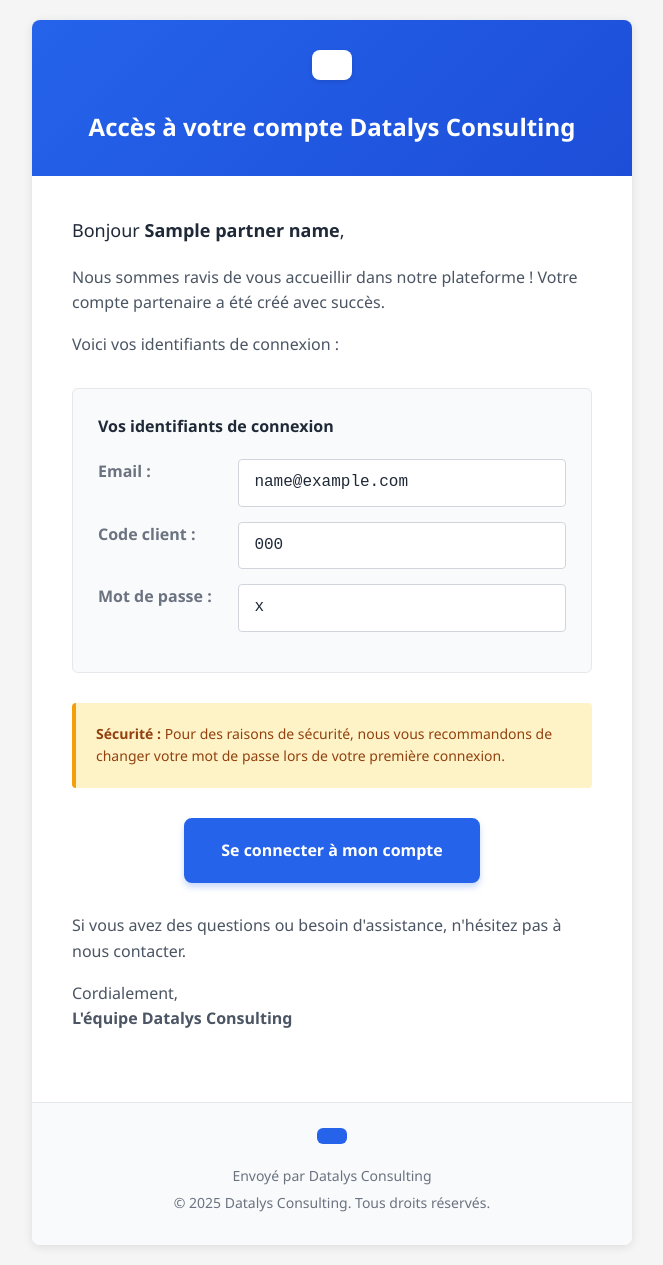
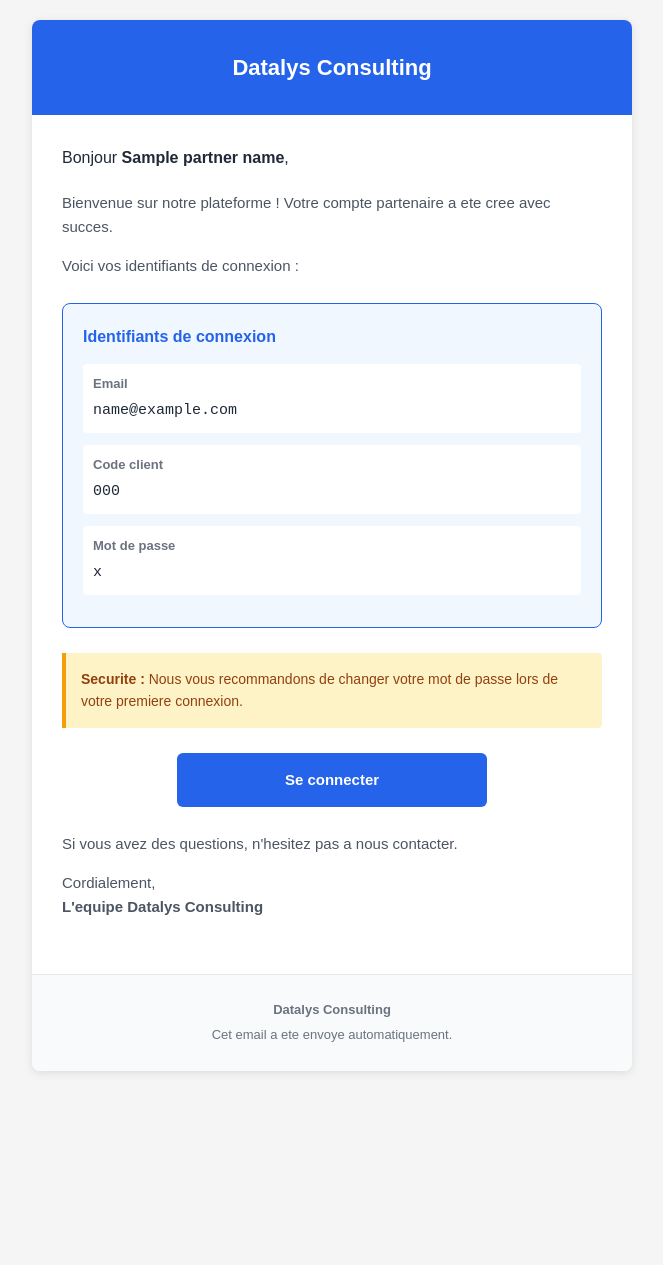
Before and after one commit to Pedini95/Datalys_consulting_backend, a Flask app: template src/templates/email_partner_credentials.html in a window 1280 px wide. Shown: the whole page, without its empty margins (308-971 px from the left). After the commit the page ends 1073 px from the top, so only its background shows below. Run offline with Flask 3, Linux system fonts and the light colour scheme; the template is opened without the code that fills it: most values are stand-ins (such as "Sample title", 1, 10 or a date in 2020); parts of the project's set-up code (start-up, migrations or seed data) failed here and were passed over.

Commit message:
Fix: simplifier le template email credentials partenaire (supprimer logos)
Co-Authored-By: Claude Opus 4.5 <noreply@anthropic.com>

```diff
--- a/src/templates/email_partner_credentials.html
+++ b/src/templates/email_partner_credentials.html
@@ -3,10 +3,10 @@
 <head>
     <meta charset="UTF-8">
     <meta name="viewport" content="width=device-width, initial-scale=1.0">
-    <title>Accès à votre compte Datalys Consulting</title>
+    <title>Vos identifiants de connexion - Datalys Consulting</title>
     <style>
         body {
-            font-family: 'Segoe UI', Tahoma, Geneva, Verdana, sans-serif;
+            font-family: Arial, Helvetica, sans-serif;
             background-color: #f5f5f5;
             color: #333333;
             line-height: 1.6;
@@ -24,92 +24,76 @@
         }
 
         .header {
-            background: linear-gradient(135deg, #2563eb 0%, #1d4ed8 100%);
+            background-color: #2563eb;
             padding: 30px;
             text-align: center;
             color: white;
         }
 
-        .logo-text {
-            background-color: white;
-            color: #2563eb;
-            padding: 15px 20px;
-            border-radius: 8px;
-            font-weight: bold;
-            font-size: 18px;
-            margin-bottom: 20px;
-            display: inline-block;
-            box-shadow: 0 2px 4px rgba(0, 0, 0, 0.1);
-        }
-
         .header h1 {
-            font-size: 24px;
+            font-size: 22px;
             font-weight: 600;
             margin: 0;
         }
 
         .content {
-            padding: 40px;
+            padding: 30px;
         }
 
         .greeting {
-            font-size: 18px;
+            font-size: 16px;
             margin-bottom: 20px;
             color: #1f2937;
         }
 
         .message {
-            margin-bottom: 30px;
+            margin-bottom: 25px;
             color: #4b5563;
-            font-size: 16px;
+            font-size: 15px;
         }
 
-        .credentials-section {
-            background: #f9fafb;
-            border: 1px solid #e5e7eb;
-            border-radius: 6px;
-            padding: 25px;
-            margin: 30px 0;
+        .credentials-box {
+            background: #f0f7ff;
+            border: 1px solid #2563eb;
+            border-radius: 8px;
+            padding: 20px;
+            margin: 25px 0;
         }
 
         .credentials-title {
             font-weight: 600;
-            color: #1f2937;
-            margin-bottom: 20px;
+            color: #2563eb;
+            margin-bottom: 15px;
             font-size: 16px;
         }
 
-        .credential-row {
-            display: table;
-            width: 100%;
-            margin: 15px 0;
+        .credential-item {
+            margin: 12px 0;
+            padding: 10px;
+            background: white;
+            border-radius: 4px;
         }
 
         .credential-label {
-            display: table-cell;
             font-weight: 600;
             color: #6b7280;
-            width: 30%;
-            vertical-align: top;
-            padding-right: 15px;
+            font-size: 13px;
+            margin-bottom: 4px;
         }
 
         .credential-value {
-            display: table-cell;
             font-family: 'Courier New', monospace;
-            background: white;
-            padding: 10px 15px;
-            border: 1px solid #d1d5db;
-            border-radius: 4px;
             color: #1f2937;
+            font-size: 15px;
+            word-break: break-all;
         }
 
         .security-note {
             background: #fef3c7;
             border-left: 4px solid #f59e0b;
-            padding: 20px;
-            margin: 30px 0;
-            border-radius: 4px;
+            padding: 15px;
+            margin: 25px 0;
+            border-radius: 0 4px 4px 0;
         }
 
         .security-note p {
@@ -120,31 +104,23 @@
 
         .cta-button {
             display: block;
-            background: #2563eb;
+            background-color: #2563eb;
             color: #ffffff !important;
             text-decoration: none;
-            padding: 18px 35px;
-            border-radius: 8px;
+            padding: 15px 30px;
+            border-radius: 6px;
             text-align: center;
             font-weight: 600;
-            font-size: 16px;
-            margin: 30px 0;
-            width: fit-content;
-            margin-left: auto;
-            margin-right: auto;
-            box-shadow: 0 4px 6px rgba(37, 99, 235, 0.25);
-            border: 2px solid #2563eb;
-        }
-        .cta-button:hover {
-            background: #1d4ed8;
-            border-color: #1d4ed8;
+            font-size: 15px;
+            margin: 25px auto;
+            max-width: 250px;
         }
 
         .footer {
             background: #f9fafb;
-            padding: 25px;
+            padding: 20px;
             text-align: center;
-            font-size: 14px;
+            font-size: 13px;
             color: #6b7280;
             border-top: 1px solid #e5e7eb;
         }
@@ -152,116 +128,60 @@
         .footer p {
             margin: 5px 0;
         }
-
-        .footer a {
-            color: #2563eb;
-            text-decoration: none;
-        }
-
-        .footer-logo-text {
-            background-color: #2563eb;
-            color: white;
-            padding: 8px 15px;
-            border-radius: 6px;
-            font-weight: bold;
-            font-size: 14px;
-            margin-bottom: 10px;
-            display: inline-block;
-        }
-
-        @media (max-width: 600px) {
-            body {
-                padding: 10px;
-            }
-
-            .content, .header {
-                padding: 25px 20px;
-            }
-
-            .credentials-section {
-                padding: 20px;
-            }
-
-            .credential-row {
-                display: block;
-            }
-
-            .credential-label {
-                display: block;
-                margin-bottom: 5px;
-                width: 100%;
-            }
-
-            .credential-value {
-                display: block;
-                width: 100%;
-                box-sizing: border-box;
-            }
-        }
     </style>
 </head>
 <body>
     <div class="email-container">
-        <!-- Header -->
         <div class="header">
-            <div class="logo-text">
-
-            </div>
-            <h1>Accès à votre compte Datalys Consulting</h1>
+            <h1>Datalys Consulting</h1>
         </div>
 
-        <!-- Content -->
         <div class="content">
             <div class="greeting">
                 Bonjour <strong>{{ partner_name }}</strong>,
             </div>
 
             <div class="message">
-                <p>Nous sommes ravis de vous accueillir dans notre plateforme ! Votre compte partenaire a été créé avec succès.</p>
-
+                <p>Bienvenue sur notre plateforme ! Votre compte partenaire a ete cree avec succes.</p>
                 <p>Voici vos identifiants de connexion :</p>
             </div>
 
-            <div class="credentials-section">
-                <div class="credentials-title"> Vos identifiants de connexion</div>
+            <div class="credentials-box">
+                <div class="credentials-title">Identifiants de connexion</div>
 
-                <div class="credential-row">
-                    <div class="credential-label">Email :</div>
+                <div class="credential-item">
+                    <div class="credential-label">Email</div>
                     <div class="credential-value">{{ partner_email }}</div>
                 </div>
 
                 {% if client_code %}
-                <div class="credential-row">
-                    <div class="credential-label">Code client :</div>
+                <div class="credential-item">
+                    <div class="credential-label">Code client</div>
                     <div class="credential-value">{{ client_code }}</div>
                 </div>
                 {% endif %}
 
-                <div class="credential-row">
-                    <div class="credential-label">Mot de passe :</div>
+                <div class="credential-item">
+                    <div class="credential-label">Mot de passe</div>
                     <div class="credential-value">{{ password }}</div>
                 </div>
             </div>
 
             <div class="security-note">
-                <p><strong> Sécurité :</strong> Pour des raisons de sécurité, nous vous recommandons de changer votre mot de passe lors de votre première connexion.</p>
+                <p><strong>Securite :</strong> Nous vous recommandons de changer votre mot de passe lors de votre premiere connexion.</p>
             </div>
 
-            <a href="{{ login_url }}" class="cta-button">Se connecter à mon compte</a>
+            <a href="{{ login_url }}" class="cta-button">Se connecter</a>
 
             <div class="message">
-                <p>Si vous avez des questions ou besoin d'assistance, n'hésitez pas à nous contacter.</p>
-
-                <p>Cordialement,<br><strong>L'équipe Datalys Consulting</strong></p>
+                <p>Si vous avez des questions, n'hesitez pas a nous contacter.</p>
+                <p>Cordialement,<br><strong>L'equipe Datalys Consulting</strong></p>
             </div>
         </div>
 
-        <!-- Footer -->
         <div class="footer">
-            <div class="footer-logo-text">
-            </div>
-            <p>Envoyé par Datalys Consulting</p>
-            <p>© 2025 Datalys Consulting. Tous droits réservés.</p>
+            <p><strong>Datalys Consulting</strong></p>
+            <p>Cet email a ete envoye automatiquement.</p>
         </div>
     </div>
 </body>
```
